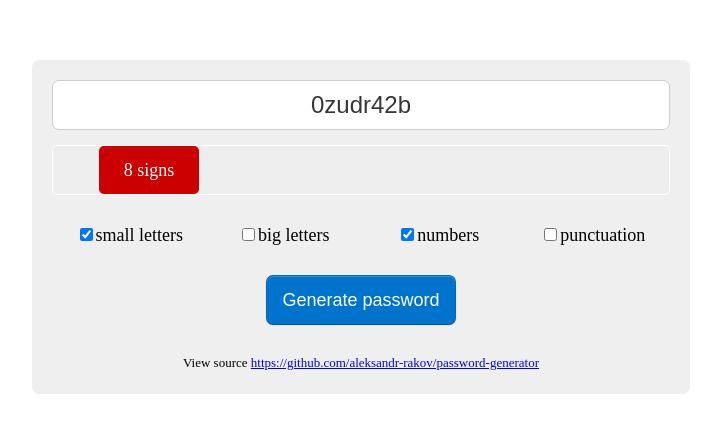
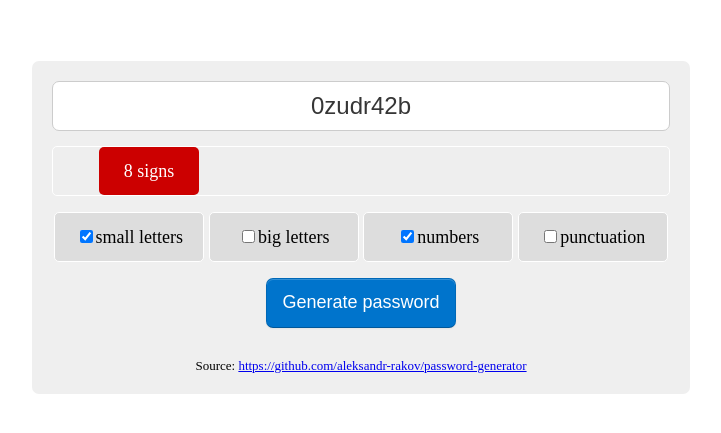
Before and after one commit to aleksandr-rakov/password-generator, a plain HTML site: page index.html in a window 1280 px wide. Shown: the part 173-606 px from the top of the page, without its empty margins (279-1000 px from the left). Drawn offline with Linux system fonts and the light colour scheme.

Commit message:
some changes

```diff
--- a/index.html
+++ b/index.html
@@ -2,7 +2,7 @@
  <head>
     <meta charset="utf-8">
     <meta name="author" content="doggy" >
-    <title>Simple password generator</title>
+    <title>Simple online password generator</title>
     <meta content="password generator" name="keywords">
     <meta content="simple password-generator" name="description">
     <link rel="stylesheet" href="dragdealer.css" type="text/css" media="screen">
@@ -20,14 +20,14 @@
                     <div class="red-bar handle" id="drag-helper">drag me</div>
                 </div>
                 <div id="boxes">
-		    <label title="Use small letters"><input onChange="refreshpw();" type="checkbox" id=arg1 name=arg1 checked>small letters</label>
-		    <label title="Use big letters"><input onChange="refreshpw();" type="checkbox" id=arg2 name=arg2>big letters</label>
-		    <label title="Use numbers"><input onChange="refreshpw();" type="checkbox" id=arg3 name=arg3 checked>numbers</label>
-		    <label title="Use punctuation"><input onChange="refreshpw();" type="checkbox" id=arg4 name=arg4>punctuation</label>
+		    <label id="l1" title="Use small letters"><input onChange="refreshpw();" type="checkbox" id=arg1 name=arg1 checked>small letters</label>
+		    <label id="l2" title="Use big letters"><input onChange="refreshpw();" type="checkbox" id=arg2 name=arg2>big letters</label>
+		    <label id="l3" title="Use numbers"><input onChange="refreshpw();" type="checkbox" id=arg3 name=arg3 checked>numbers</label>
+		    <label id="l4" title="Use punctuation"><input onChange="refreshpw();" type="checkbox" id=arg4 name=arg4>punctuation</label>
 		</div>
 		<button id=re class="input2" onClick="refreshpw();return false;" title="Generate!">Generate password</button>
 		<div id="footer">
-		<small>View source <a href='https://github.com/aleksandr-rakov/password-generator'>https://github.com/aleksandr-rakov/password-generator</a></small>
+		<small>Source: <a href='https://github.com/aleksandr-rakov/password-generator'>https://github.com/aleksandr-rakov/password-generator</a></small>
 		</div>
 	</td>
     </tr>
@@ -48,6 +48,12 @@
             refreshpw('pw');
         }
     });
+    labels=['l1','l2','l3','l4'];
+    labels.forEach(function (el_id){
+        el=document.getElementById(el_id);
+        el.onselectstart = function () { return false; } // ie
+        el.onmousedown = function () { return false; } // mozilla
+    });
 </script>
 </div>
 </body>
--- a/style.css
+++ b/style.css
@@ -53,13 +53,16 @@ small{
     border-radius: 5px;
 }
 label{
-    width: 150px;
+    width: 148px;
     display: inline-block;
     cursor: pointer;
     line-height: 48px;
+    border: 1px #ffffff solid;
+    border-radius: 5px;
+    background-color: #dddddd;
 }
 #footer {
-    padding: 30px 0 3px 0;
+    padding: 30px 0 0 0;
 }
 #boxes {
     margin-top: 15px;
```
